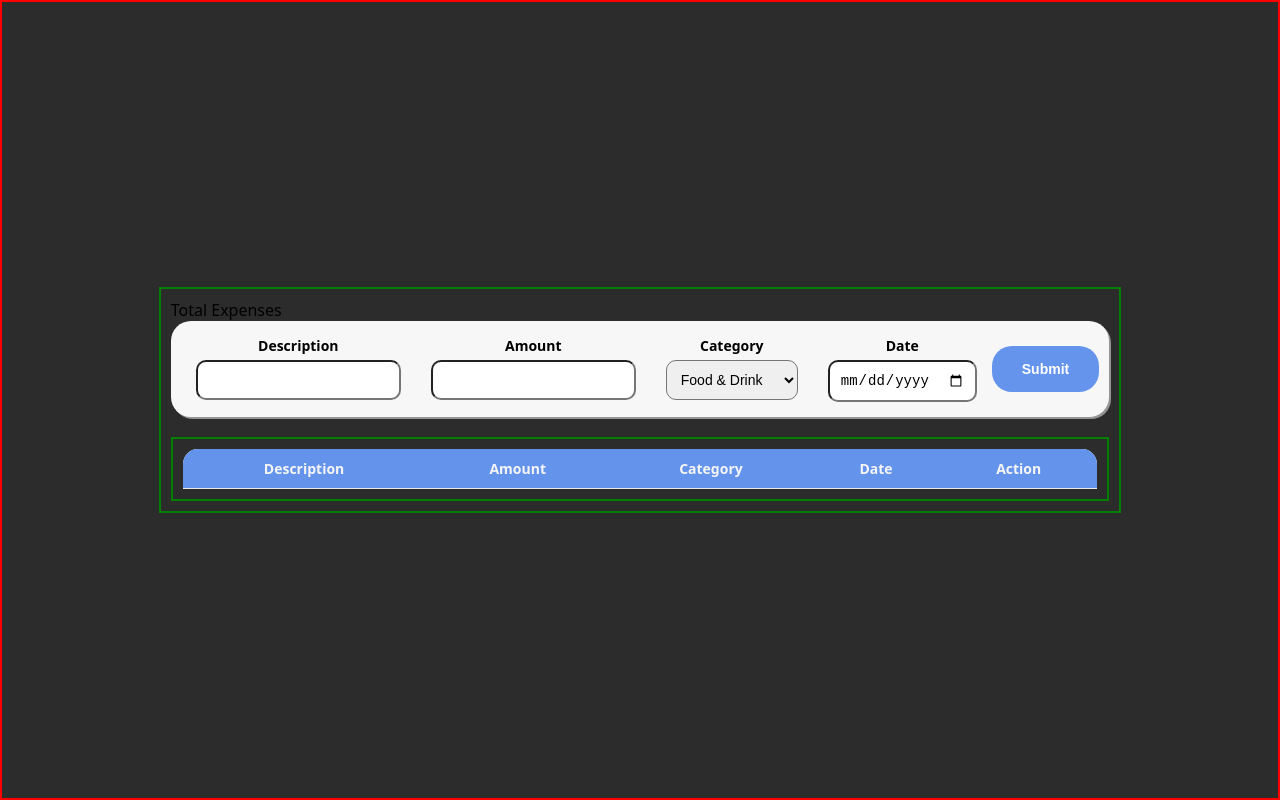
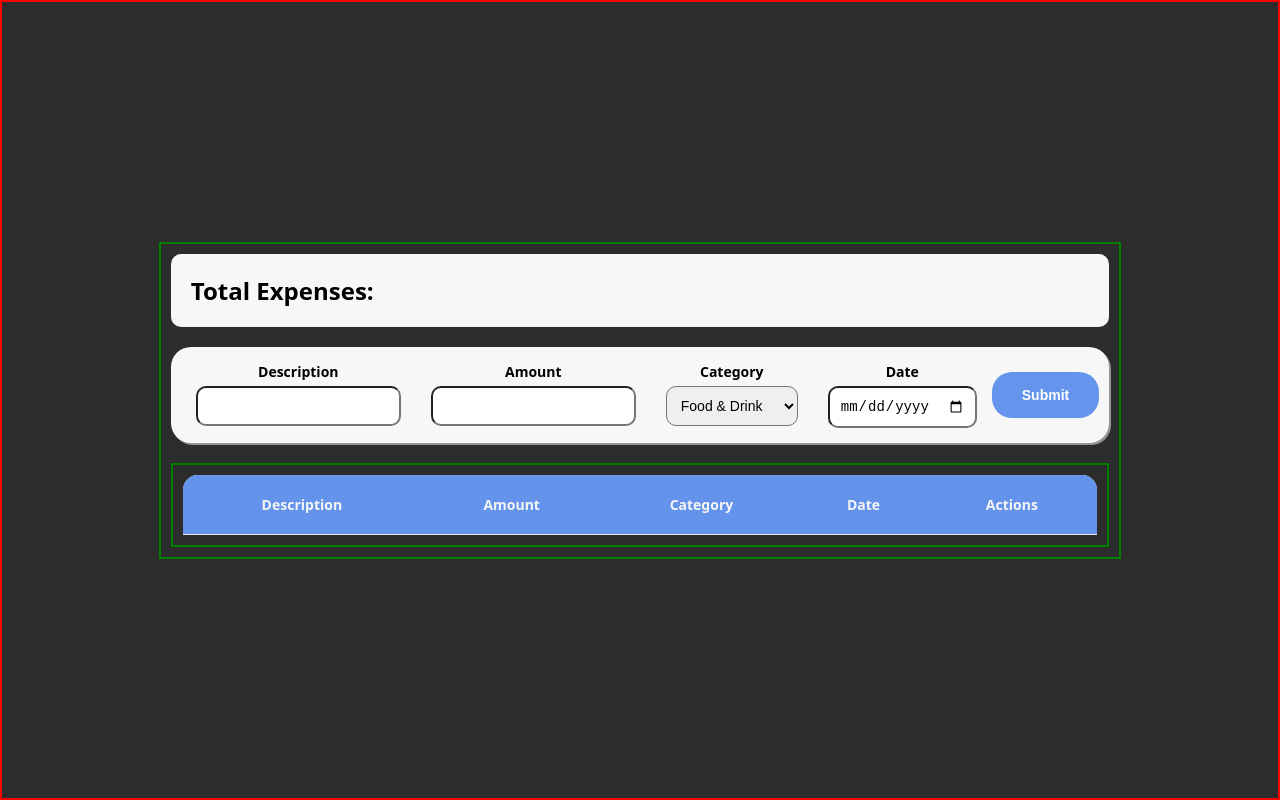
Before and after one commit to chrono-04/finance-tracker, a plain HTML site: page index.html in a window 1280 px wide. Drawn offline with Linux system fonts and the light colour scheme.

Commit message:
add simple dashboard with total expenses

```diff
--- a/css/styles.css
+++ b/css/styles.css
@@ -32,6 +32,26 @@ body {
 .content-container {
   border: 2px solid green;
   padding: 10px;
+}
+
+.dashboard-container {
+  width: 100%;
+  border: none;
+  border-radius: 10px;
+  padding: 10px;
+  display: flex;
+  background-color: #f7f7f7;
+  margin-bottom: 20px;
+}
+
+.dashboard-container > p {
+  font-size: 24px;
+  font-weight: 700;
+  margin: 10px;
+}
+
+.dashboard-container > .expenses-el {
+  margin-left: auto;
 }
 
 .form-container {
@@ -127,7 +147,7 @@ tr > td {
 
 .table-head > th {
   background-color: #6493eb;
-  padding: 10px;
+  padding: 20px 10px;
   color: whitesmoke;
 }
 
--- a/index.html
+++ b/index.html
@@ -8,11 +8,12 @@
   <body>
     <div class="main-container">
       <div class="content-container">
-        <!-- USER INPUT FIELD !-->
         <div class="dashboard-container">
-          <p>Total Expenses</p>
+          <p>Total Expenses:</p>
           <p class="expenses-el"></p>
         </div>
+
+        <!-- USER INPUT FIELD !-->
         <div class="form-container">
           <div class="input-field-container">
             <label for="desc">Description</label>
@@ -49,7 +50,7 @@
               <th>Amount</th>
               <th>Category</th>
               <th>Date</th>
-              <th>Action</th>
+              <th>Actions</th>
             </tr>
           </table>
         </div>
```
